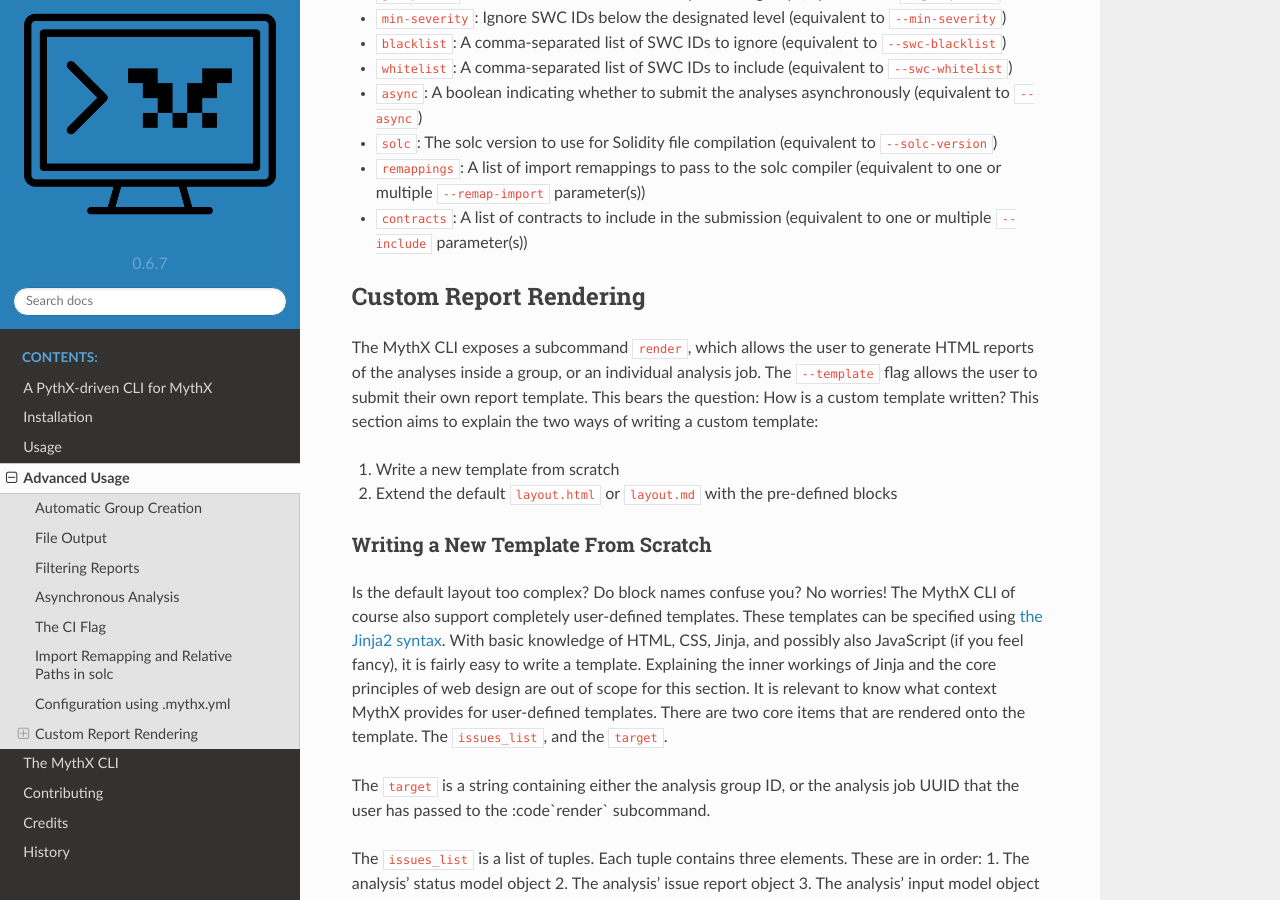
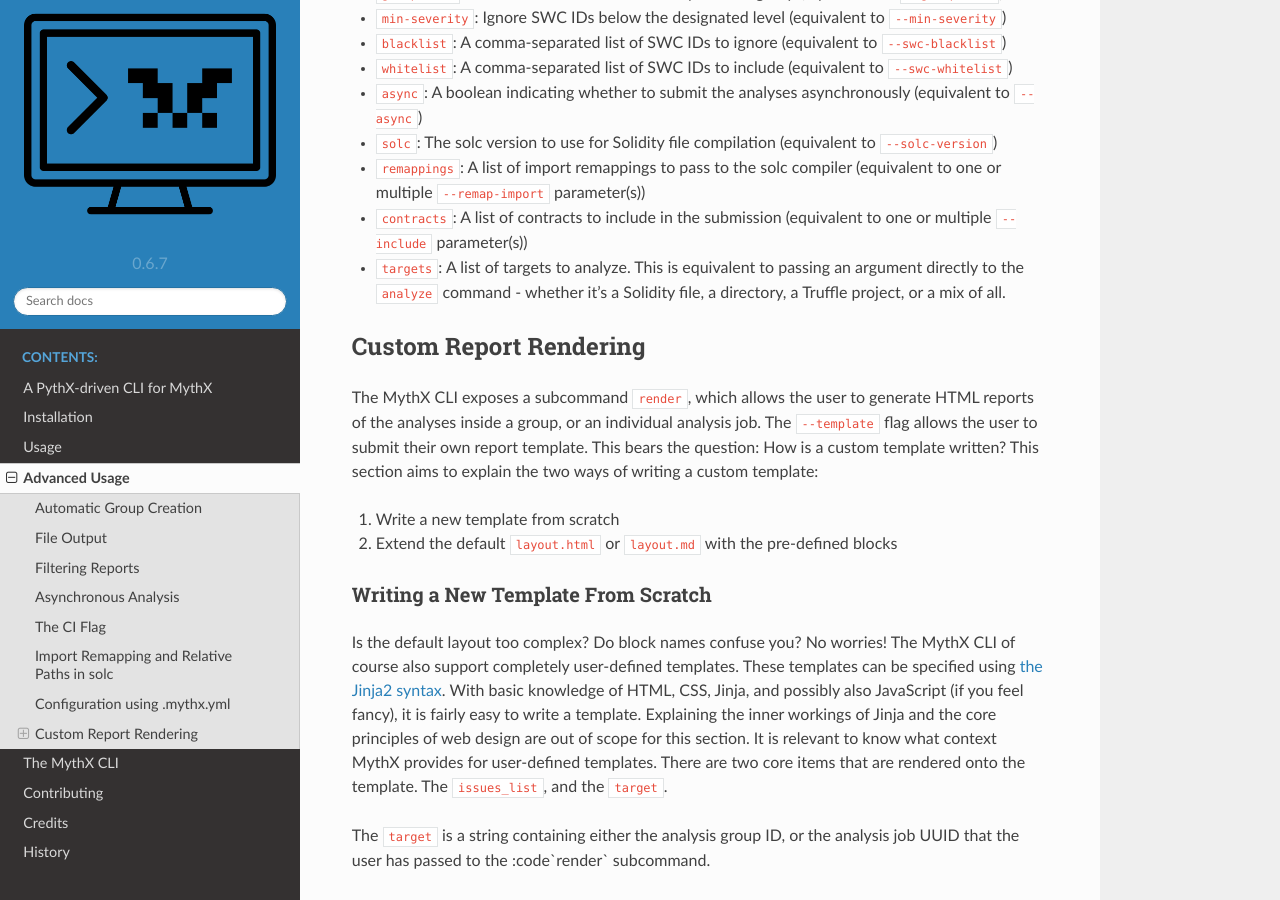
Before and after one commit to Consensys/mythx-cli, a Sphinx documentation site: the page built from docs/advanced-usage.rst, in a window 1280 px wide and 900 px high, scrolled down 4894 px. Built offline with Sphinx 7.4.7 and the Read the Docs theme 2.0.0, drawn with Linux system fonts in a browser that asks for light colours; pages that are not in the unit, such as notebooks, are missing from menus.

Commit message:
Allow analyze target spec in .mythx.yml

```diff
--- a/docs/advanced-usage.rst
+++ b/docs/advanced-usage.rst
@@ -242,6 +242,9 @@
   multiple :code:`--remap-import` parameter(s))
 - :code:`contracts`: A list of contracts to include in the submission (equivalent to one or
   multiple :code:`--include` parameter(s))
+- :code:`targets`: A list of targets to analyze. This is equivalent to passing an argument directly to
+  the :code:`analyze` command - whether it's a Solidity file, a directory, a Truffle project, or a mix
+  of all.
 
 
 Custom Report Rendering
```
Also changed, not shown: 1 other file.
